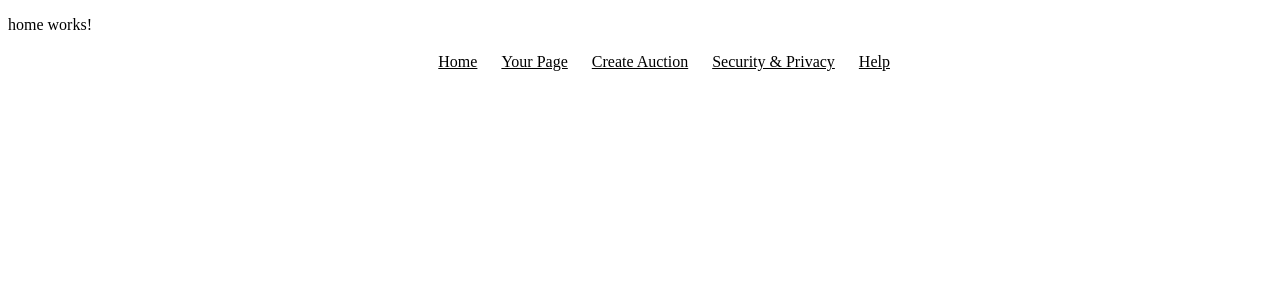
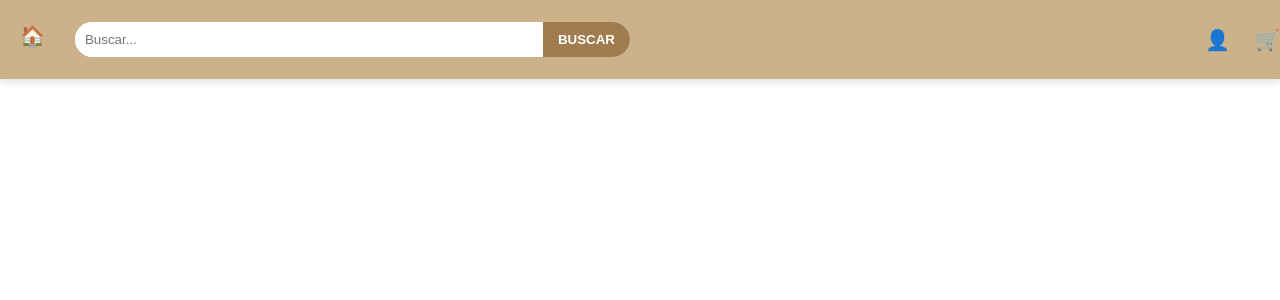
Before and after one commit to CamiloWG/ecommerce-joryanbags, an Angular app in the folder ecommerce-frontend/: page /home in a window 1280 px wide. Shown: the top 300 px of the page. Built offline with nearby package versions, Linux system fonts and the light colour scheme.

Commit message:
Header menu

```diff
--- a/ecommerce-frontend/src/app/core/components/header-menu/header-menu.component.html
+++ b/ecommerce-frontend/src/app/core/components/header-menu/header-menu.component.html
@@ -1 +1,12 @@
-<p>header-menu works!</p>
+
+<nav class="menu">
+    <span class="icon home-btn">🏠</span>
+    <div class="search-bar">
+        <input type="text" placeholder="Buscar...">
+        <button>BUSCAR</button>
+    </div>
+    <div class="buttons-container">
+        <span class="icon">👤</span>
+        <span class="icon">🛒</span>
+    </div>
+</nav>
--- a/ecommerce-frontend/src/app/core/components/header-menu/header-menu.component.scss
+++ b/ecommerce-frontend/src/app/core/components/header-menu/header-menu.component.scss
@@ -0,0 +1,52 @@
+.menu {
+    display: flex;
+    gap: 10px;
+    background-color: #CBB28B;
+    padding: 22px 0px;
+    position: fixed;
+    top: 0;
+    left: 0;
+    width: 100%;
+    box-shadow: 0px 4px 6px rgba(0, 0, 0, 0.1);
+}
+
+.home-btn {
+    margin: 0px 20px;
+}
+
+.search-bar {
+    display: flex;
+    background: white;
+    border-radius: 25px;
+    overflow: hidden;
+    flex: 1;
+    max-width: 600px;
+}
+.search-bar input {
+    border: none;
+    padding: 10px;
+    outline: none;
+    flex: 1;
+}
+.search-bar button {
+    font-weight: bold;
+    background: #A07C50;
+    color: white;
+    border: none;
+    padding: 10px 15px;
+    cursor: pointer;
+}
+
+.buttons-container {
+    display: flex;
+    width: 50%;
+    gap: 25px;
+    align-items: center;
+    text-align: end;
+    justify-self: end;
+    justify-content: end;
+}
+
+.icon {
+    font-size: 20px;
+}
--- a/ecommerce-frontend/src/app/core/components/header-menu/header-menu.component.ts
+++ b/ecommerce-frontend/src/app/core/components/header-menu/header-menu.component.ts
@@ -1,7 +1,7 @@
 import { Component } from '@angular/core';
 
 @Component({
-  selector: 'app-header-menu',
+  selector: 'header-menu',
   imports: [],
   templateUrl: './header-menu.component.html',
   styleUrl: './header-menu.component.scss'
--- a/ecommerce-frontend/src/app/pages/home/home.component.html
+++ b/ecommerce-frontend/src/app/pages/home/home.component.html
@@ -1,4 +1,4 @@
-<p>home works!</p>
 
+<header-menu></header-menu>
 
 <app-footer></app-footer>
--- a/ecommerce-frontend/src/app/pages/home/home.component.ts
+++ b/ecommerce-frontend/src/app/pages/home/home.component.ts
@@ -1,10 +1,12 @@
 import { Component } from '@angular/core';
 import { FooterComponent } from '../../core/components/footer/footer.component';
+import { HeaderMenuComponent } from '../../core/components/header-menu/header-menu.component';
 
 @Component({
   selector: 'app-home',
   imports: [
-    FooterComponent
+    FooterComponent,
+    HeaderMenuComponent
   ],
   templateUrl: './home.component.html',
   styleUrl: './home.component.scss'
--- a/ecommerce-frontend/src/styles.scss
+++ b/ecommerce-frontend/src/styles.scss
@@ -1 +1,7 @@
 /* You can add global styles to this file, and also import other style files */
+
+body {
+    padding: 0;
+    margin: 0;
+    font-family: system-ui, -apple-system, BlinkMacSystemFont, 'Segoe UI', Roboto, Oxygen, Ubuntu, Cantarell, 'Open Sans', 'Helvetica Neue', sans-serif
+}
```
